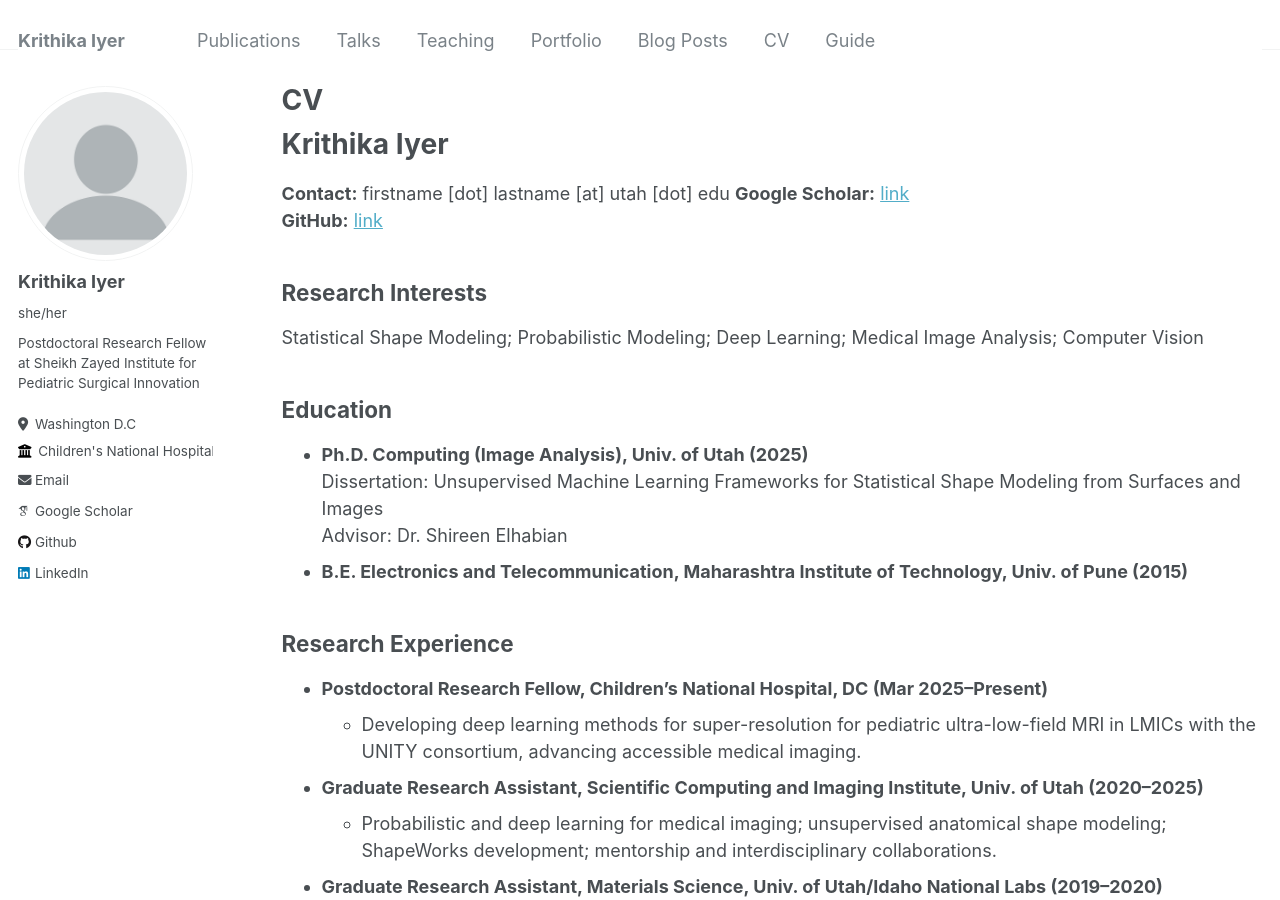
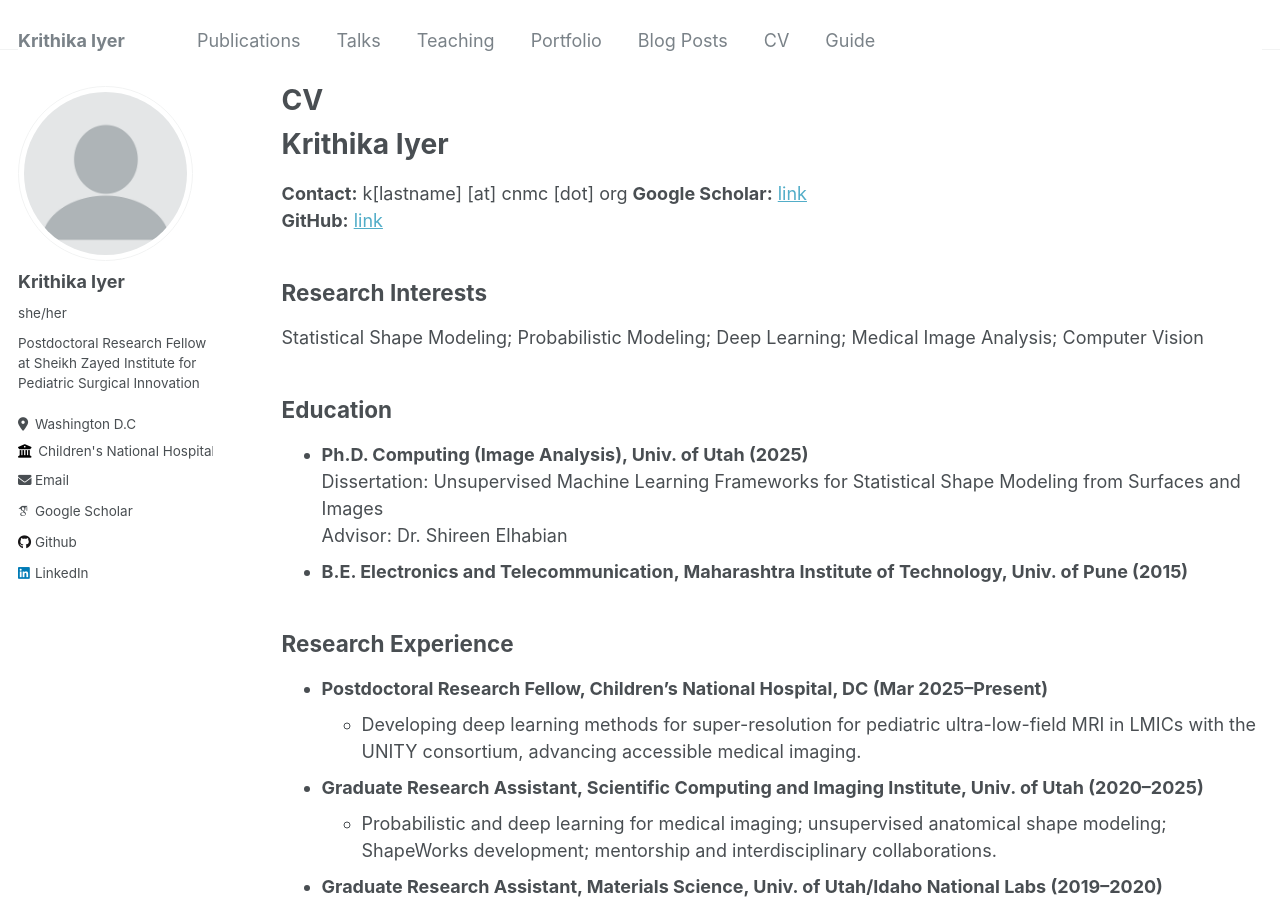
Before and after one commit to iyerkrithika21/iyerkrithika21.github.io, a Jekyll site: the page built from _pages/cv.md, in a window 1280 px wide and 900 px high. Built offline with Jekyll 4.4.1, drawn with Linux system fonts in a browser that asks for light colours; some web fonts are replaced.

Commit message:
Update cv.md

```diff
--- a/_pages/cv.md
+++ b/_pages/cv.md
@@ -11,7 +11,7 @@ redirect_from:
 
 # Krithika Iyer
 
-**Contact:** firstname [dot] lastname [at] utah [dot] edu
+**Contact:**  k[lastname] [at] cnmc [dot] org
 **Google Scholar:** [link](https://www.sci.utah.edu/~iyerkrithika)
 **GitHub:** [link](https://github.com/iyerkrithika21)
 
```
